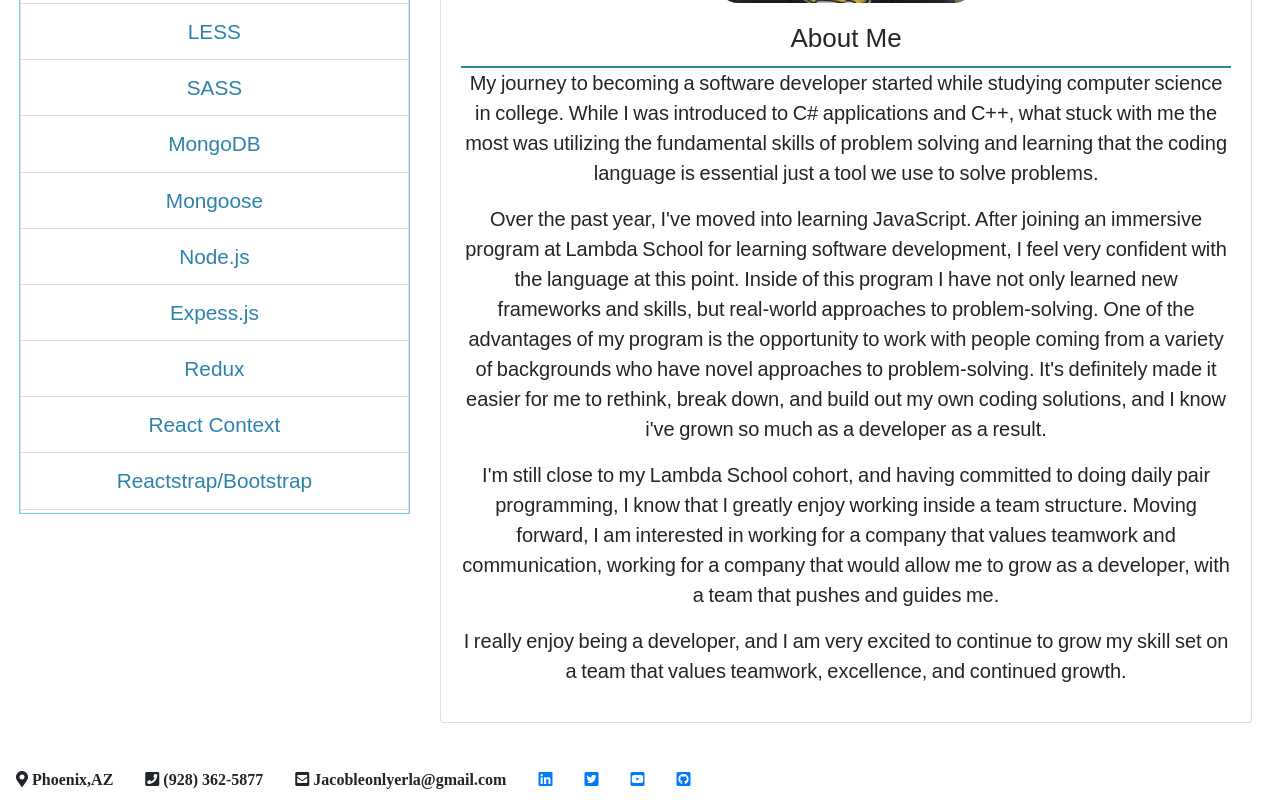
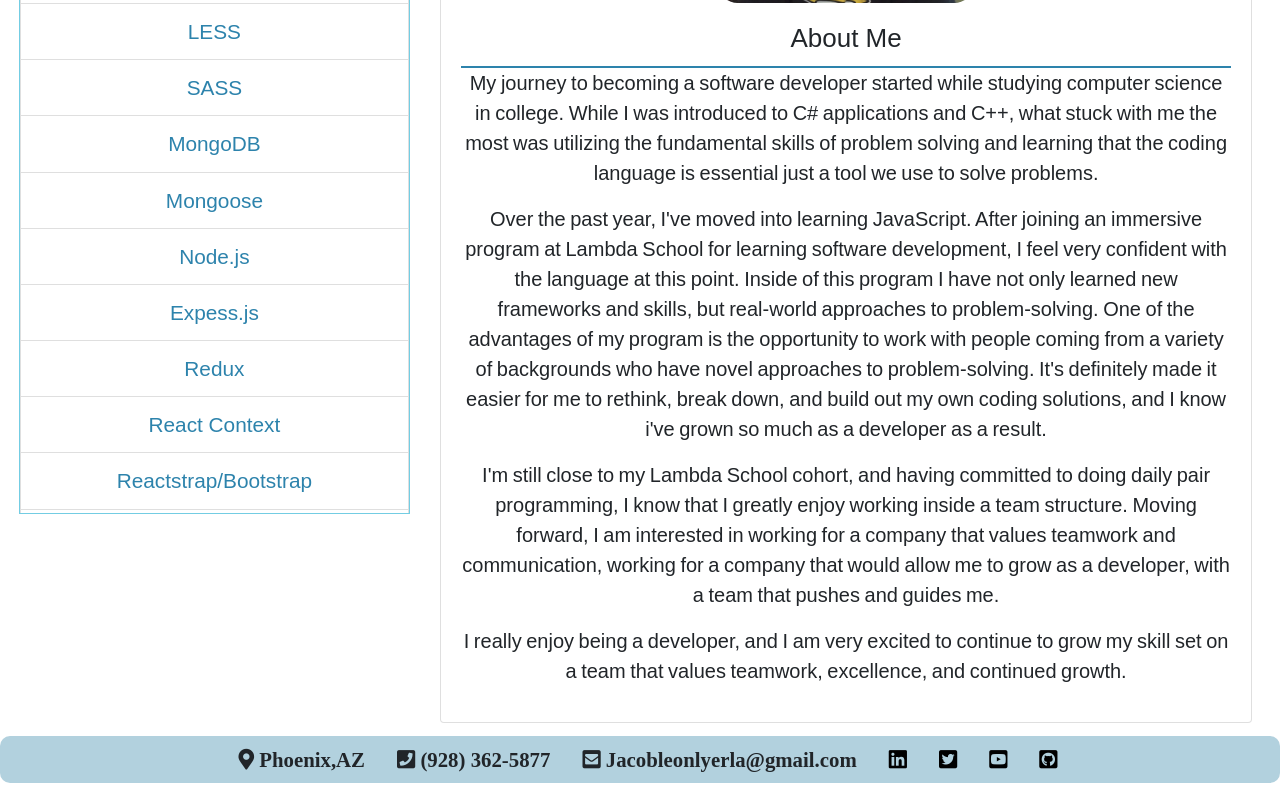
Before and after one commit to JacobLeonLyerla/front-end-resume, a React (Create React App) app: page / in a window 1280 px wide. Shown: the part 1206-2006 px from the top of the page. Built offline with nearby package versions, Linux system fonts and the light colour scheme; no server answers.

Commit message:
less footer added into styles

```diff
--- a/src/css/index.css
+++ b/src/css/index.css
@@ -175,6 +175,20 @@
   background: white;
   color: #2d83ac;
 }
+.footer-styles {
+  width: 100%;
+  margin-top: auto;
+  align-self: flex-end;
+  background: #b2d1de !important;
+  border-radius: 10px;
+  display: flex;
+  align-items: flex-end;
+  justify-content: center;
+}
+.footer-styles .nav-link {
+  color: black;
+  font-size: 1.3rem;
+}
 .loading {
   margin-left: 40vw;
   margin-top: 25vh;
--- a/src/less/footer.less
+++ b/src/less/footer.less
@@ -1,4 +1,5 @@
 @import "variables";
+
 .footer-styles {
     width: 100%;
     margin-top: auto;
```
